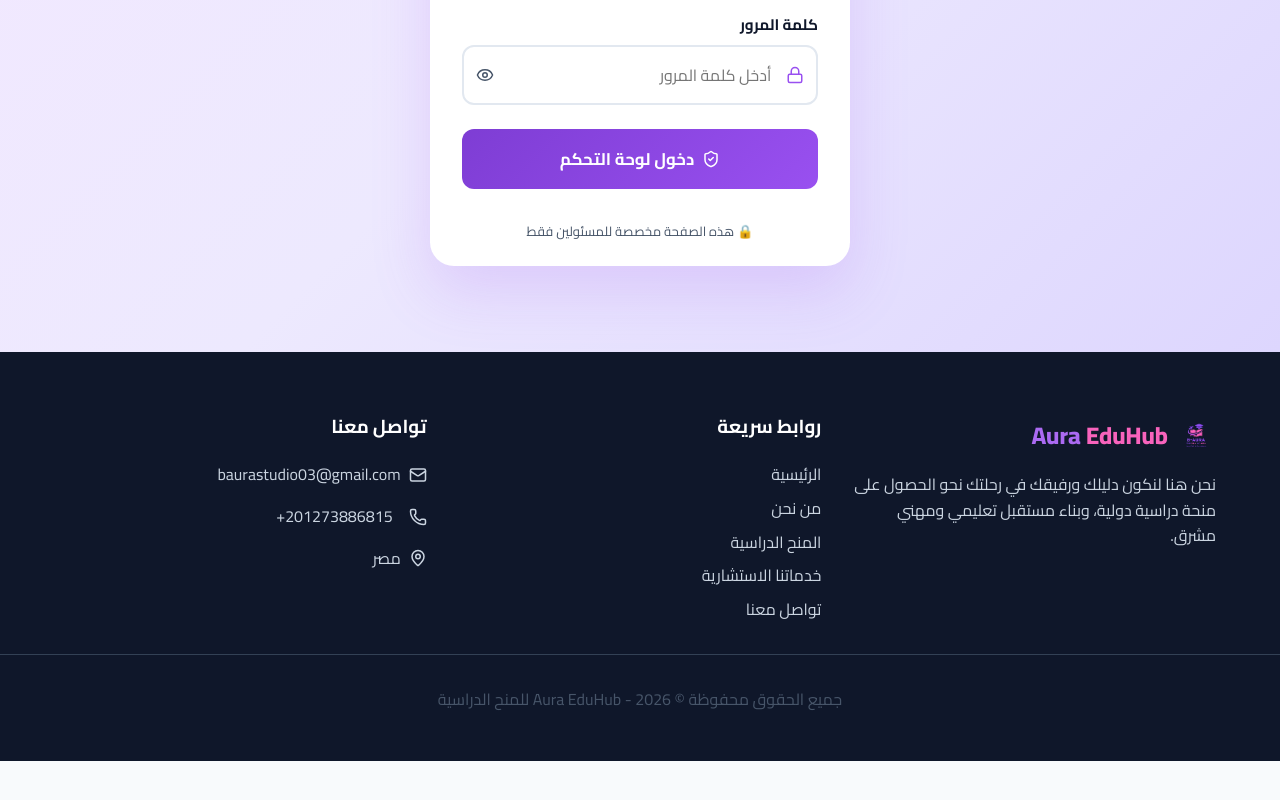
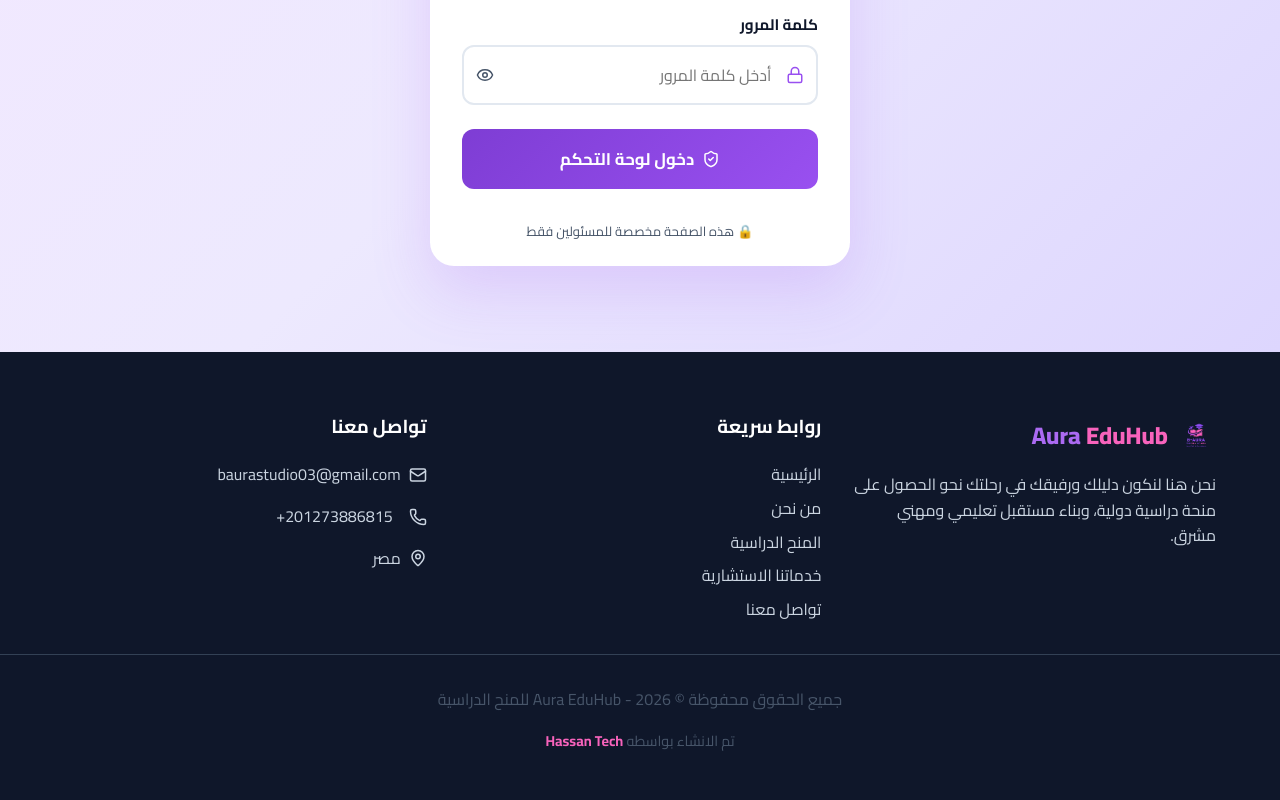
Before and after one commit to hassanomara842/aura-eduhub, a React (Vite) app: page /admin/login in a window 1280 px wide. Shown: the part 520-1320 px from the top of the page. Before the commit the page ends 1281 px from the top, so only its background shows below. Built offline with nearby package versions, Linux system fonts and the light colour scheme; no server answers.

Commit message:
feat: add Hassan Tech creator credit to footer

```diff
--- a/src/components/Footer.jsx
+++ b/src/components/Footer.jsx
@@ -51,6 +51,9 @@
 
       <div style={{ borderTop: '1px solid #334155', paddingTop: '2rem', textAlign: 'center', color: '#94a3b8' }}>
         <p>جميع الحقوق محفوظة &copy; {new Date().getFullYear()} - Aura EduHub للمنح الدراسية</p>
+        <p style={{ marginTop: '0.5rem', fontSize: '0.9rem' }}>
+          تم الانشاء بواسطه <a href="http://facebook.com/Hassantech842" target="_blank" rel="noopener noreferrer" style={{ color: 'var(--secondary)', textDecoration: 'none', fontWeight: 'bold' }}>Hassan Tech</a>
+        </p>
       </div>
     </footer>
   );
```
